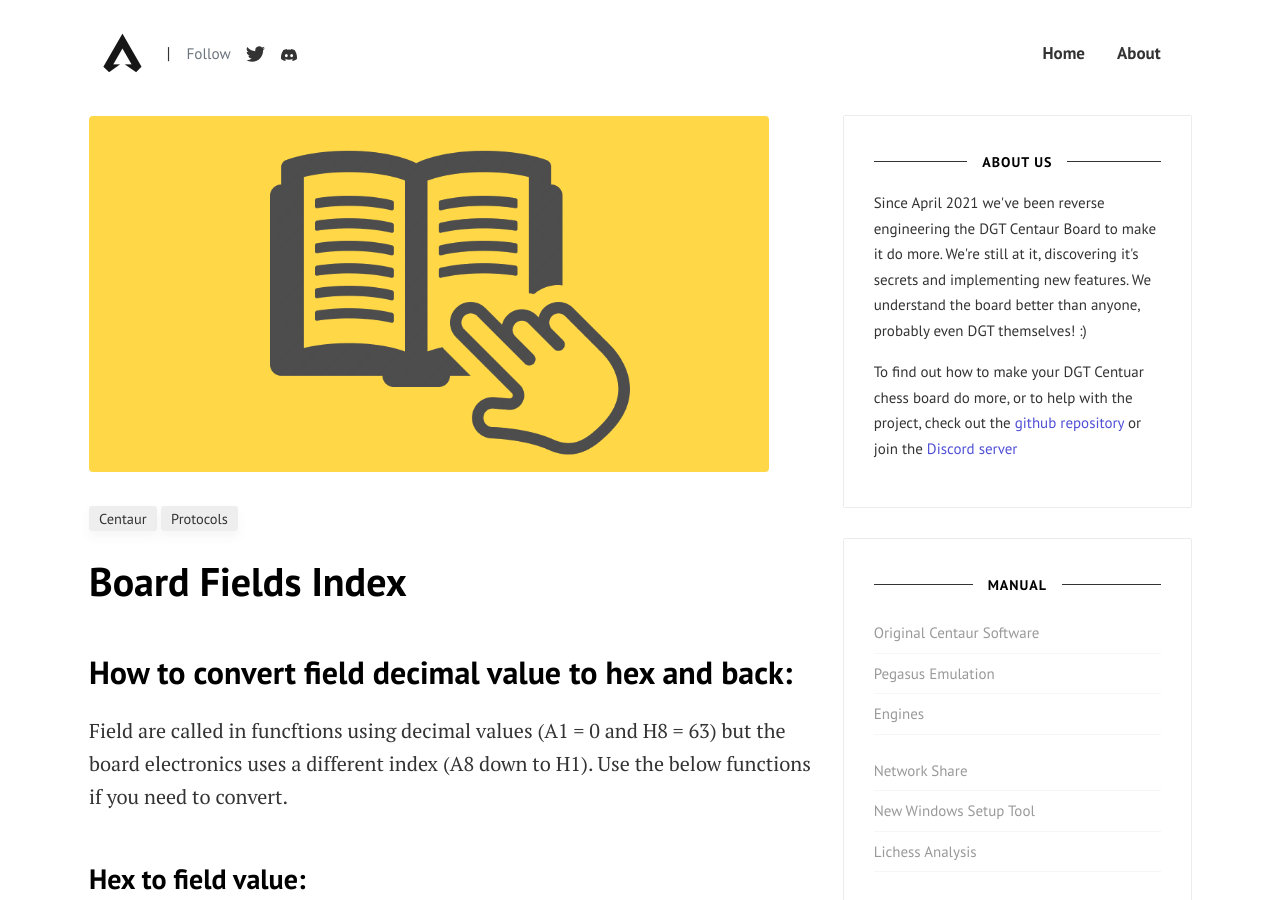
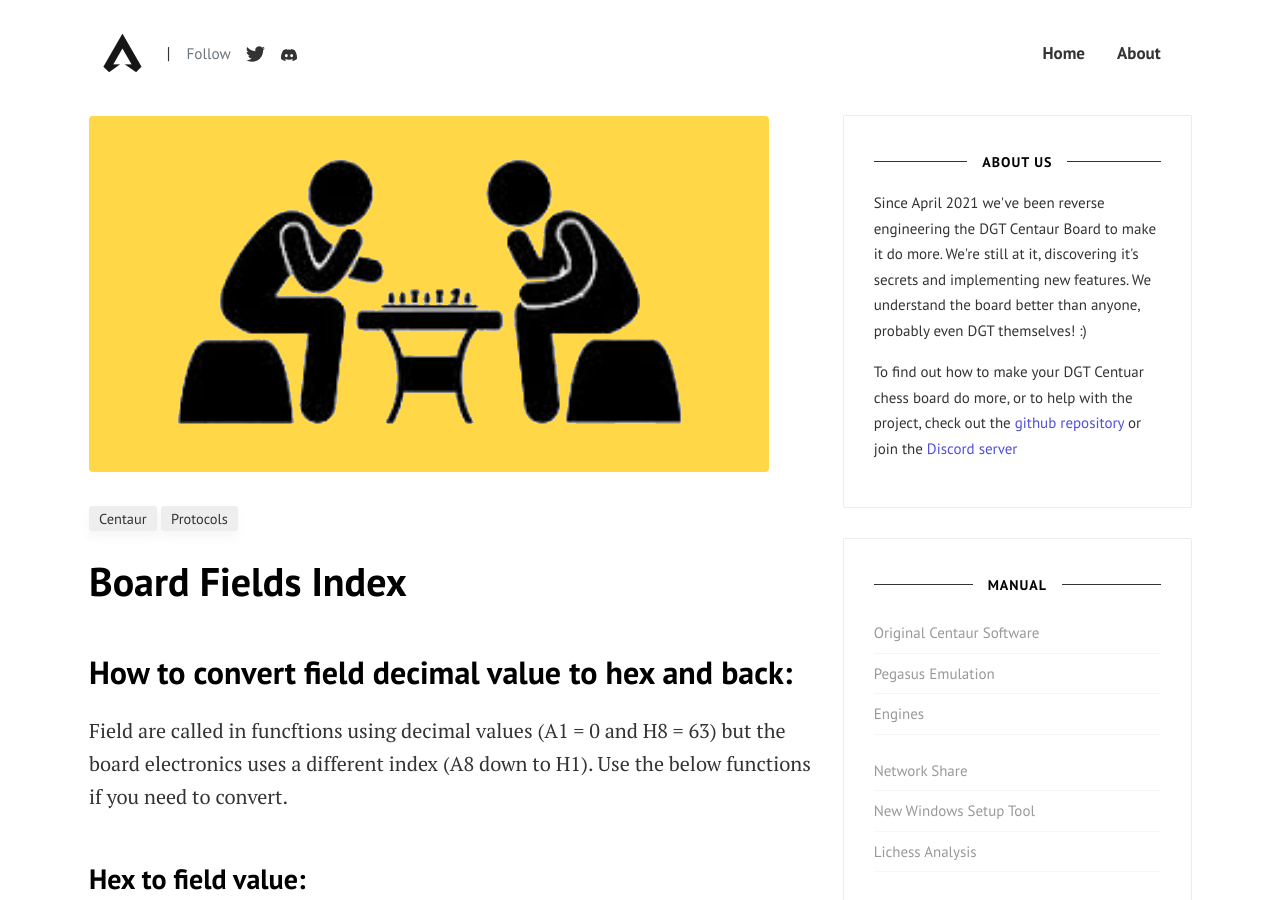
Before and after one commit to DGTCentaurMods/dgtcentaurmods.github.io, a Jekyll site: the page built from _posts/2023-09-30-board-fields-index.md, in a window 1280 px wide and 900 px high. Built offline with Jekyll 4.4.1, drawn with Linux system fonts in a browser that asks for light colours.

Commit message:
Update 2023-09-30-board-fields-index.md

```diff
--- a/_posts/2023-09-30-board-fields-index.md
+++ b/_posts/2023-09-30-board-fields-index.md
@@ -3,7 +3,7 @@
 title:  "Board Fields Index"
 author: Ed
 categories: [ Centaur, Protocols ]
-image: assets/images/manual-yellow.png
+image: assets/images/boards-field-index-featured-image.png
 ---
 ## How to convert field decimal value to hex and back:
 Field are called in funcftions using decimal values (A1 = 0 and H8 = 63) but the board electronics uses a different index (A8 down to H1). Use the below functions if you need to convert.
```
